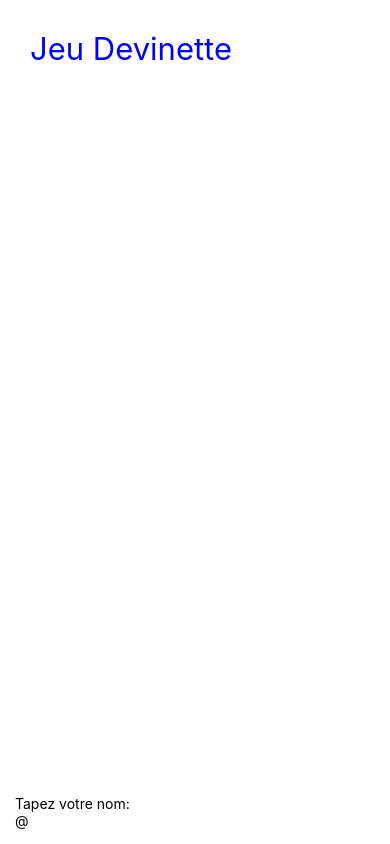
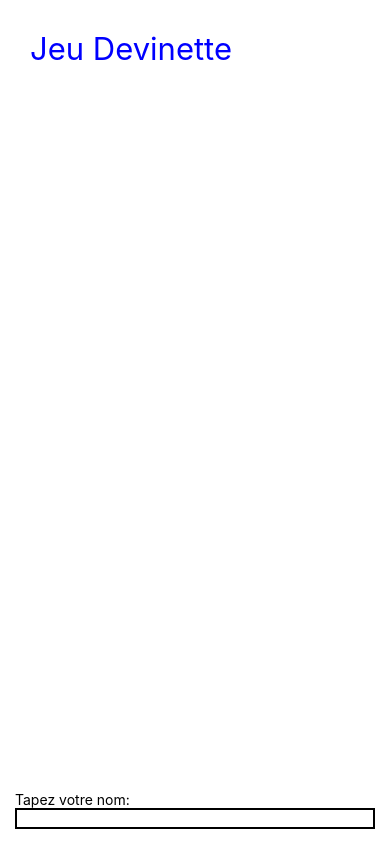
Before and after one commit to thebenoit/labo3, a React Native app: screen / in a window 390 px wide. Built offline with nearby package versions, Linux system fonts and the light colour scheme.

Commit message:
ajout de style dans input

```diff
--- a/App.js
+++ b/App.js
@@ -15,7 +15,7 @@ export default function App() {
       <Head/>
       <Text>Tapez votre nom:</Text>
       <Text></Text>
-      <TextInput value='@'></TextInput>
+      <TextInput style={styles.input} value=''></TextInput>
 
 
       <StatusBar style="auto" />
@@ -35,9 +35,9 @@ const styles = StyleSheet.create({
     fontSize: 31,
     color: 'blue'
   },
-  TextInput: {
+  input: {
     borderColor:'black',
-    borderWidth: '20px',
-    width: '150px'
+    borderWidth: 2,
+    width: '100%'
   }
 });
```
